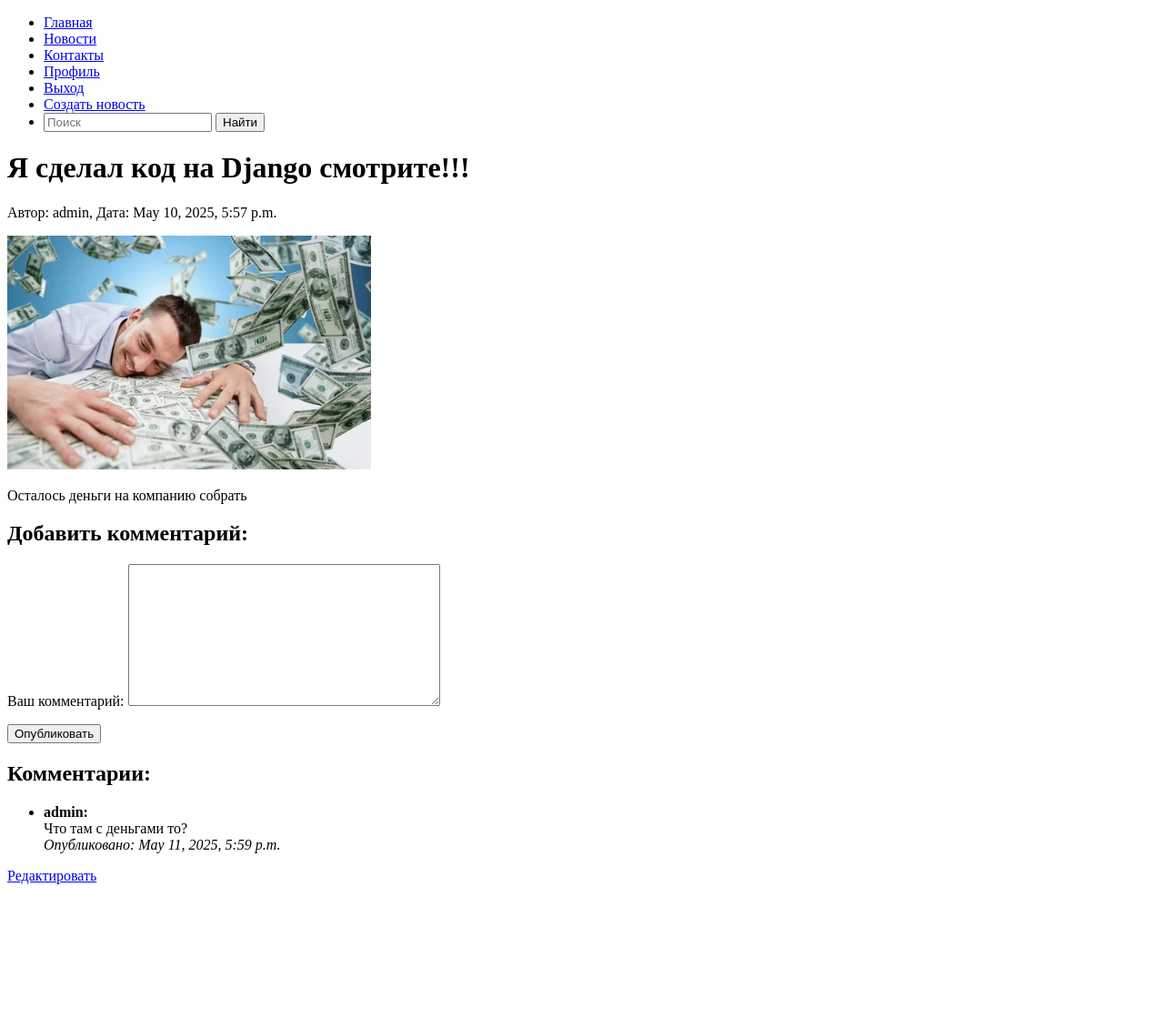
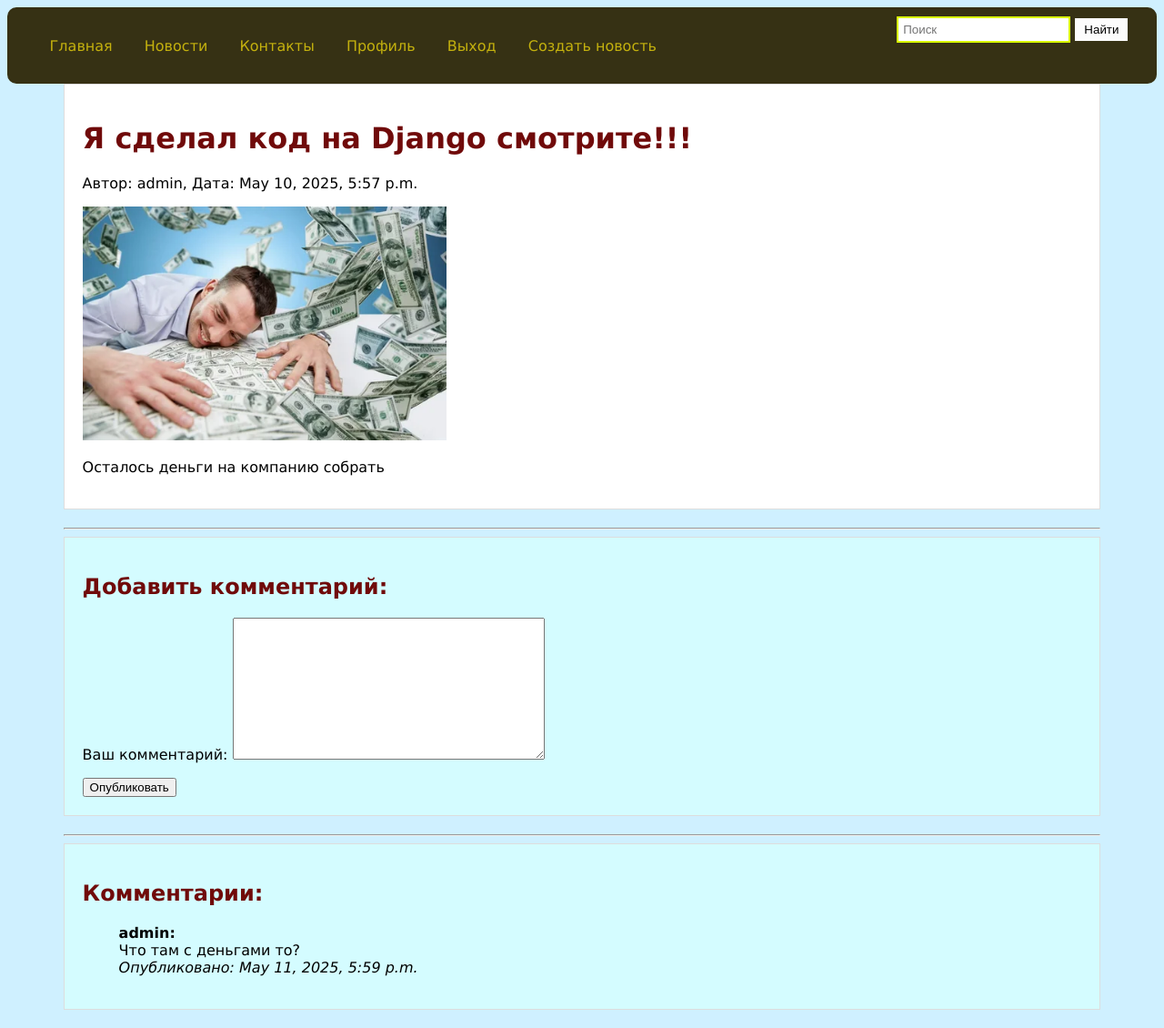
Before and after one commit to LevIvanov1/Django_WebsiteOrg_Ivanov_Lev, a Django app: page /news/2/ in a window 1280 px wide. Shown: the whole page at 91% size. Before the commit the page ends 972 px from the top, so only its background shows below. Run offline with Django 5.2, Linux system fonts and the light colour scheme; a user stored in the database is signed in; data comes from the database, SQL or seed files in the repository; both versions use the stored data as it was after the commit.

Commit message:
Add files via upload
Оформление страниц

```diff
--- a/my_company_ivanovlev/urls.py
+++ b/my_company_ivanovlev/urls.py
@@ -15,7 +15,9 @@ Including another URLconf
     2. Add a URL to urlpatterns:  path('blog/', include('blog.urls'))
 """
 from django.contrib import admin
+from django.conf.urls.static import static
 from django.urls import path, include
+from django.conf import settings
 from django.contrib.auth import views as auth_views
 
 urlpatterns = [
@@ -25,4 +27,4 @@ urlpatterns = [
         path('logout/', auth_views.LogoutView.as_view(), name='logout'),
         path('password_change/', auth_views.PasswordChangeView.as_view(template_name='password_change_form.html', success_url='/password_change/done/'), name='password_change'),
         path('password_change/done/', auth_views.PasswordChangeDoneView.as_view(template_name='password_change_done.html'), name='password_change_done'),
-]
+] + static(settings.MEDIA_URL, document_root=settings.MEDIA_ROOT)
--- /dev/null
+++ b/news_site_company/static/css/style.css
@@ -0,0 +1,113 @@
+body {
+    font-family: 'Lucida Sans', 'Lucida Sans Regular', 'Lucida Grande', 'Lucida Sans Unicode', Geneva, Verdana, sans-serif, sans-serif, sans-serif;
+    margin: 5;
+    padding: 0;
+    background-color: #cff0ff;
+    color: #000000;
+}
+
+
+.container {
+    width: 95%;
+    margin: auto;
+}
+
+nav {
+    background: #363114;
+    color: #ffffff;
+    padding: 10px 0;
+    border-radius: 10px;
+}
+
+nav ul {
+    padding: 0;
+    list-style: none;
+    text-align: start;
+}
+
+nav .container {
+    display: flex;
+    justify-content: space-between;
+    align-items: center;
+}
+
+
+nav li {
+    display: inline-flex;
+    margin: 0 15px;
+    font-style: initial;
+}
+
+nav a {
+    color: #c4b10e;
+    text-decoration: none;
+    font-size: 16px;
+}
+
+nav a:hover {
+    color: #a6ff00;
+}
+
+h1, h2 {
+    color: #700a0a;
+    margin-top: 20px;
+}
+
+ .news-item {
+        background: #d4fcff;
+        padding: 10px;
+        margin-bottom: 0;
+        border-top: 2px solid #000000;
+    }
+
+.news-item img {
+    max-width: 100%;
+    height: auto;
+}
+
+form[method="get"] {
+    text-align: center;
+    font-style: italic;
+    margin-bottom: 35px;
+}
+
+form[method="get"] input[type="text"] {
+    padding: 5px;
+    border: 2px solid #d9ff00;
+}
+
+form[method="get"] button {
+    padding: 5px 10px;
+    background: #fcfcfc;
+    color: #000000;
+    border: none;
+    cursor: pointer;
+}
+
+.profile-info {
+    background: #d4fcff;
+    margin-top: 10px;
+    padding: 10px;
+    border: 1px solid #000000;
+}
+
+.news-detail {
+    background: #fff;
+    padding: 20px;
+    margin-bottom: 20px;
+    border: 1px solid #ddd;
+}
+
+.comment-form {
+    background: #d4fcff;
+    padding: 20px;
+    margin-bottom: 20px;
+    border: 1px solid #ddd;
+}
+
+.comments {
+    background: #d4fcff;
+    padding: 20px;
+    margin-bottom: 20px;
+    border: 1px solid #ddd;
+}
--- a/templates/base.html
+++ b/templates/base.html
@@ -1,11 +1,14 @@
+{% load static %}
 <!DOCTYPE html>
 <html>
 <head>
+    <link rel="stylesheet" href="{% static 'css/style.css' %}">
     <title>{% block title %}{% endblock %}</title>
 </head>
 <body>
 <nav>
-        <ul>
+    <div class="container">
+        <ul class="left-nav">
             <li><a href="{% url 'index' %}">Главная</a></li>
             <li><a href="{% url 'news_list' %}">Новости</a></li>
             <li><a href="{% url 'contact' %}">Контакты</a></li>
@@ -19,15 +22,13 @@
                 <li><a href="{% url 'login' %}">Вход</a></li>
                 <li><a href="{% url 'register' %}">Регистрация</a></li>
             {% endif %}
-            <li>
-                <form action="{% url 'news_search' %}" method="get">
+        </ul>
+        <form class="right-nav" action="{% url 'news_search' %}" method="get">
             <input type="text" name="q" placeholder="Поиск">
             <button type="submit">Найти</button>
         </form>
-            </li>
-        </ul>
+    </div>
 </nav>
-
     <div class="container">
         {% block content %}{% endblock %}
     </div>
--- a/templates/news_site_company/news_detail.html
+++ b/templates/news_site_company/news_detail.html
@@ -3,35 +3,44 @@
 {% block title %}{{ news_item.title }}{% endblock %}
 
 {% block content %}
+    <div class="container">
+        <div class="news-detail">
             <h1>{{ news_item.title }}</h1>
             <p>Автор: {{ news_item.author }}, Дата: {{ news_item.pub_date }}</p>
             {% if news_item.image %}
                 <img src="{{ news_item.image.url }}" alt="{{ news_item.title }}" style="max-width: 400px;">
             {% endif %}
             <p>{{ news_item.content }}</p>
+        </div>
+
+        <hr>
+
+        <div class="comment-form">
             <h2>Добавить комментарий:</h2>
             <form method="post">
                 {% csrf_token %}
                 {{ comment_form.as_p }}
                 <button type="submit">Опубликовать</button>
             </form>
+        </div>
 
+        <hr>
+
+        <div class="comments">
             <h2>Комментарии:</h2>
             {% if news_item.comments.all %}
                 <ul>
                     {% for comment in news_item.comments.all %}
-                <li>
+
                             <strong>{{ comment.user.username }}:</strong><br>
                             {{ comment.text }}<br>
                             <em>Опубликовано: {{ comment.created_date }}</em>
-                </li>
+
                     {% endfor %}
                 </ul>
             {% else %}
                 <p>Пока нет комментариев.</p>
             {% endif %}
-    {% if user.is_authenticated and user.is_staff %}
-    <a href="{% url 'news_edit' news_item.id %}">Редактировать</a>
-    {% endif %}
-
+        </div>
+    </div>
 {% endblock %}
```
Also changed, not shown: my_company_ivanovlev/settings.py (+7 -0 lines), news_site_company/tests.py (+40 -1 lines), templates/news_site_company/contact.html (+6 -1 lines), templates/news_site_company/index.html (+18 -8 lines), templates/news_site_company/news_list.html (+5 -4 lines), templates/news_site_company/profile.html (+7 -4 lines), db.sqlite3, news_images/i_9IsrzKH.png (added). Lines whose indentation alone changed are shown as unchanged.
